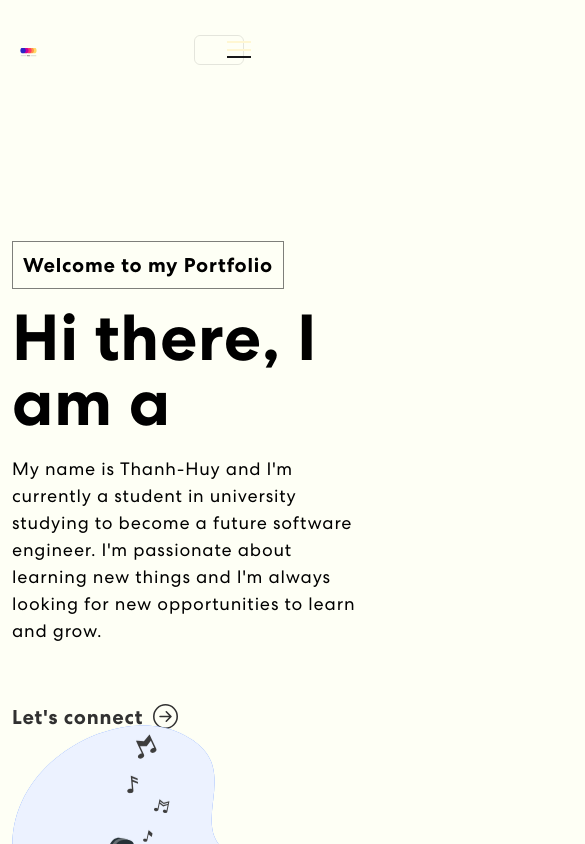
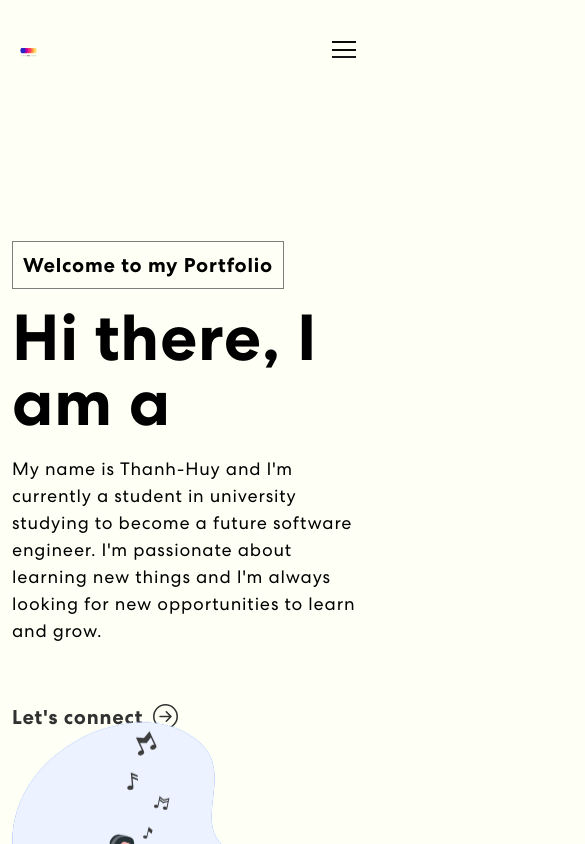
Before and after one commit to Thanh-Huy1104/myportfolio, a React (Create React App) app in the folder porfolio-app/: page / in a window 390 px wide. Shown: the top 844 px of the page, 585 px wide, since content can reach past the window. Built offline with nearby package versions, Linux system fonts and the light colour scheme.

Commit message:
fixed mobile nav

```diff
--- a/porfolio-app/src/App.css
+++ b/porfolio-app/src/App.css
@@ -199,6 +199,12 @@ span.navbar-text {
 .navbar-logo {
   scale: 0.5;
 }
+button.navbar-toggler {
+  border: 0;
+  background-color: transparent;
+  left:100px;
+
+}
 nav.navbar .navbar-toggler:active,
 nav.navbar .navbar-toggler:focus {
 	outline: none;
@@ -212,7 +218,8 @@ nav.navbar .navbar-toggler-icon {
   border-bottom: 2px solid rgb(23, 23, 24);
   transition: all 300ms linear;
   top: -2px;
-  left: 20px;
+  left: 125px;
+
 
 }
 
@@ -224,9 +231,9 @@ nav.navbar .navbar-toggler-icon:before {
 	width: 24px;
 	position: absolute;
 	height: 2px;
-	background-color: rgb(255, 247, 210);
+	background-color: rgb(10, 10, 10);
 	top: 0;
-	left: 0;
+	left: 0%;
 	content: '';
 	z-index: 2;
 	transition: all 300ms linear;
@@ -236,12 +243,12 @@ nav.navbar .navbar-toggler-icon:after {
 }
 nav.navbar .navbar-toggler[aria-expanded="true"] .navbar-toggler-icon:after {
 	transform: rotate(45deg);
-	background-color: #fff;
+	background-color: rgb(220, 13, 13);
 	height: 2px;
 }
 nav.navbar .navbar-toggler[aria-expanded="true"] .navbar-toggler-icon:before {
 	transform: translateY(8px) rotate(-45deg);
-	background-color: #fff;
+	background-color: rgb(170, 54, 54);
 	height: 2px;
 }
 nav.navbar .navbar-toggler[aria-expanded="true"] .navbar-toggler-icon {
--- a/porfolio-app/src/App.js
+++ b/porfolio-app/src/App.js
@@ -11,7 +11,6 @@ function App() {
       <Banner />
       <About />
       <Skill />
-      <NextClass />
       <Footer />
     </div>
   );
```
